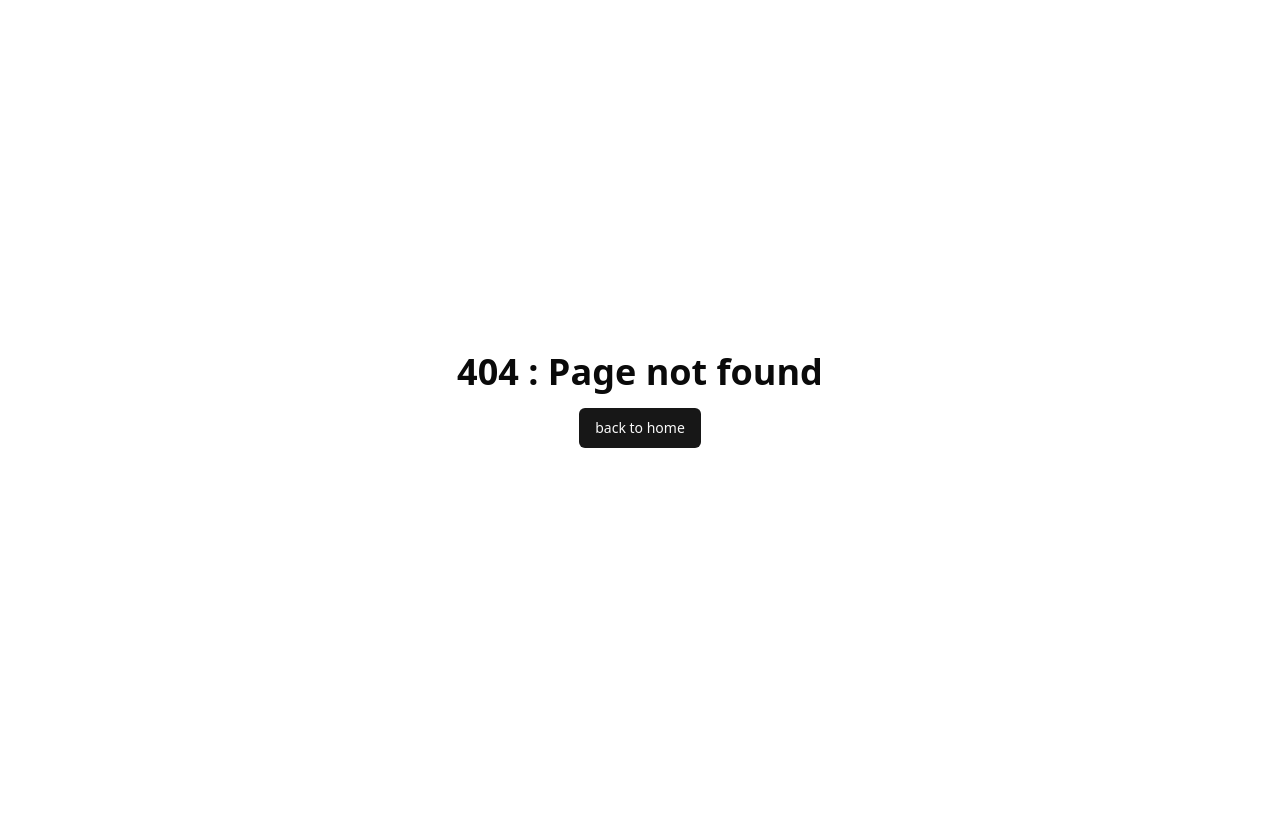
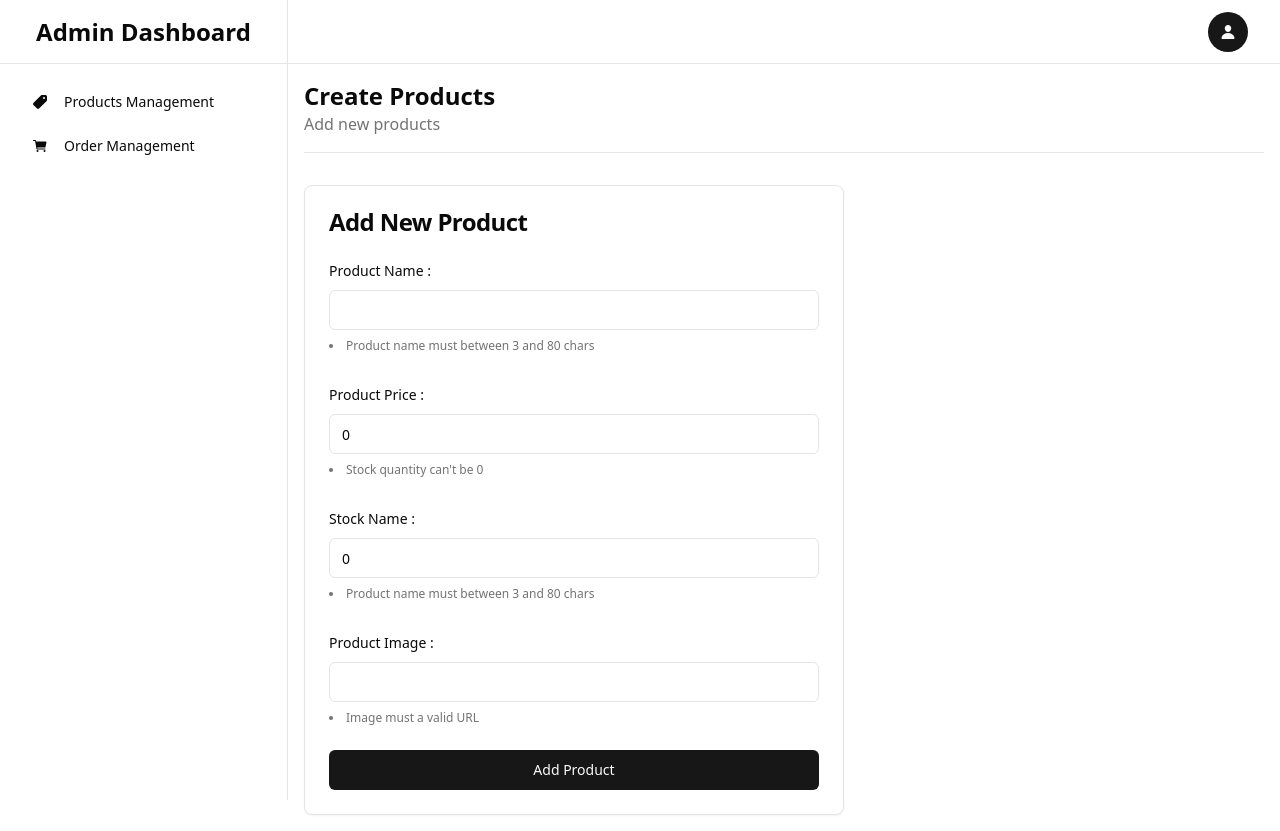
Before and after one commit to GarryAma/react-redux-practice, a React (Vite) app: page /admin/products/create in a window 1280 px wide. Before the commit this address had no page. Before the commit the page ends 800 px from the top, so only its background shows below. Built offline with nearby package versions, Linux system fonts and the light colour scheme.

Commit message:
adding create product page with client-side validation with RHF and zod

```diff
--- a/src/App.jsx
+++ b/src/App.jsx
@@ -8,6 +8,7 @@ import { LoginPage } from "./components/pages/LoginPage";
 import { LoginPageReactHookForm } from "./components/pages/LoginPageReactHookForm";
 import { ProductDetailsPage } from "./components/pages/ProductDetailsPage";
 import { ProductManagementPage } from "./components/pages/admin/ProductManagementPage";
+import { CreateProductPage } from "./components/pages/admin/CreateProductPage";
 
 function App() {
   const { pathname } = useLocation();
@@ -21,7 +22,10 @@ function App() {
         <Route path="/cart" element={<CartPage />} />
         <Route path="/login" element={<LoginPageReactHookForm />} />
         <Route path="/products/:productId" element={<ProductDetailsPage />} />
-        <Route path="/admin/products" element={<ProductManagementPage />} />
+        <Route path="/admin">
+          <Route path="products" element={<ProductManagementPage />} />
+          <Route path="products/create" element={<CreateProductPage />} />
+        </Route>
         <Route path="*" element={<NotFoundPage />} />
       </Routes>
       {!pathname.startsWith("/admin") ? <Footer /> : null}
--- a/src/components/pages/LoginPageReactHookForm.jsx
+++ b/src/components/pages/LoginPageReactHookForm.jsx
@@ -44,7 +44,7 @@ export const LoginPageReactHookForm = () => {
     reValidateMode: "onSubmit",
   });
 
-  // console.log(form);
+  console.log(form);
 
   const handleLogin = (values) => {
     console.log(values);
@@ -82,7 +82,7 @@ export const LoginPageReactHookForm = () => {
                 control={form.control}
                 name="password"
                 render={(jajal) => {
-                  // console.log(jajal);
+                  console.log(jajal);
                   return (
                     <FormItem>
                       <FormLabel>Password :</FormLabel>
--- /dev/null
+++ b/src/components/pages/admin/CreateProductPage.jsx
@@ -0,0 +1,139 @@
+import { AdminLayout } from "@/components/layout/AdminLayout";
+import { Button } from "@/components/ui/button";
+import {
+  Card,
+  CardContent,
+  CardFooter,
+  CardHeader,
+  CardTitle,
+} from "@/components/ui/card";
+import {
+  Form,
+  FormControl,
+  FormDescription,
+  FormField,
+  FormItem,
+  FormLabel,
+  FormMessage,
+} from "@/components/ui/form";
+import { Input } from "@/components/ui/input";
+import { zodResolver } from "@hookform/resolvers/zod";
+import React from "react";
+import { useForm } from "react-hook-form";
+import { z } from "zod";
+
+const CreateProductFormSchema = z.object({
+  name: z
+    .string()
+    .min(3, "Your product name is under 3 chars")
+    .max(80, "your product name is over 80 chars"),
+
+  price: z.coerce.number().min(1, "invalid price - under $ 1 AUD"),
+  stock: z.coerce.number().min(1, "stock cant be 0"),
+  imageUrl: z.string().url("use a valid URL"),
+});
+
+export const CreateProductPage = () => {
+  const form = useForm({
+    defaultValues: {
+      name: "",
+      price: 0,
+      stock: 0,
+      imageUrl: "",
+    },
+    resolver: zodResolver(CreateProductFormSchema),
+    reValidateMode: "onSubmit",
+  });
+
+  const handleCreateProduct = (allValues) => {
+    console.log(allValues);
+  };
+
+  return (
+    <AdminLayout title="Create Products" description="Add new products">
+      <Form {...form}>
+        <form
+          className="max-w-[540px] w-full"
+          onSubmit={form.handleSubmit(handleCreateProduct)}
+        >
+          <Card>
+            <CardHeader>
+              <CardTitle>Add New Product</CardTitle>
+            </CardHeader>
+            <CardContent className="flex flex-col space-y-7">
+              <FormField
+                control={form.control}
+                name="name"
+                render={({ field }) => (
+                  <FormItem>
+                    <FormLabel>Product Name :</FormLabel>
+                    <FormControl>
+                      <Input {...field} />
+                    </FormControl>
+                    <FormDescription>
+                      <li>Product name must between 3 and 80 chars</li>
+                    </FormDescription>
+                    <FormMessage />
+                  </FormItem>
+                )}
+              />
+              <FormField
+                control={form.control}
+                name="price"
+                render={({ field }) => (
+                  <FormItem>
+                    <FormLabel>Product Price :</FormLabel>
+                    <FormControl>
+                      <Input type="number" {...field} />
+                    </FormControl>
+                    <FormDescription>
+                      <li>Stock quantity can't be 0</li>
+                    </FormDescription>
+                    <FormMessage />
+                  </FormItem>
+                )}
+              />
+              <FormField
+                control={form.control}
+                name="stock"
+                render={({ field }) => (
+                  <FormItem>
+                    <FormLabel>Stock Name :</FormLabel>
+                    <FormControl>
+                      <Input type="number" {...field} />
+                    </FormControl>
+                    <FormDescription>
+                      <li>Product name must between 3 and 80 chars</li>
+                    </FormDescription>
+                    <FormMessage />
+                  </FormItem>
+                )}
+              />
+              <FormField
+                control={form.control}
+                name="imageUrl"
+                render={({ field }) => (
+                  <FormItem>
+                    <FormLabel>Product Image :</FormLabel>
+                    <FormControl>
+                      <Input {...field} />
+                    </FormControl>
+                    <FormDescription>
+                      <li>Image must a valid URL</li>
+                    </FormDescription>
+                    <FormMessage />
+                  </FormItem>
+                )}
+              />
+            </CardContent>
+            <CardFooter>
+              <Button className="w-full" variant="default" type="submit">
+                Add Product
+              </Button>
+            </CardFooter>
+          </Card>
+        </form>
+      </Form>
+    </AdminLayout>
+  );
+};
--- a/src/components/pages/admin/ProductManagementPage.jsx
+++ b/src/components/pages/admin/ProductManagementPage.jsx
@@ -1,5 +1,7 @@
 import { AdminLayout } from "@/components/layout/AdminLayout";
 import { Button } from "@/components/ui/button";
+import { Input } from "@/components/ui/input";
+import { Label } from "@/components/ui/label";
 import {
   Pagination,
   PaginationContent,
@@ -17,7 +19,7 @@ import { axiosInstance } from "@/lib/axios";
 import { ChevronLeft, ChevronRight, Ellipsis } from "lucide-react";
 import React, { useEffect, useState } from "react";
 import { IoAdd } from "react-icons/io5";
-import { useSearchParams } from "react-router-dom";
+import { Link, useSearchParams } from "react-router-dom";
 
 export const ProductManagementPage = () => {
   const [products, setProducts] = useState([]);
@@ -26,6 +28,9 @@ export const ProductManagementPage = () => {
   const [hasNextPage, setHasNextPage] = useState(false);
   // console.log(hasNextPage);
 
+  const [productName, setProductName] = useState("");
+  // console.log(productName);
+  // console.log(searchParams.get("search"));
   // console.log("this render");
 
   const handleNextPage = () => {
@@ -35,11 +40,17 @@ export const ProductManagementPage = () => {
   };
 
   const handlePreviousPage = () => {
-    if (Number(searchParams.get("halaman")) > 1) {
-      searchParams.set("halaman", Number(searchParams.get("halaman")) - 1);
+    searchParams.set("halaman", Number(searchParams.get("halaman")) - 1);
+    setSearchParams(searchParams);
+  };
+
+  const searchProduct = () => {
+    if (productName) {
+      searchParams.set("search", productName);
       setSearchParams(searchParams);
     } else {
-      alert("sudah ada di halaman 1");
+      searchParams.delete("search");
+      setSearchParams(searchParams);
     }
   };
 
@@ -52,6 +63,9 @@ export const ProductManagementPage = () => {
           // _limit: 5, =>if we use _page we're not allowed to use _limit anymore(json-server), we must use _per_page(json-server)
           _per_page: 5,
           _page: Number(searchParams.get("halaman")),
+          name: searchParams.get("search"),
+          // _page: Number(searchParams.get("halaman")),
+          // name: productName,
         },
       });
       // console.log(response.data);
@@ -69,7 +83,7 @@ export const ProductManagementPage = () => {
       setSearchParams(searchParams);
     }
     fetchProducts();
-  }, [searchParams.get("halaman")]);
+  }, [searchParams.get("halaman"), searchParams.get("search")]);
 
   return (
     <>
@@ -79,12 +93,25 @@ export const ProductManagementPage = () => {
         title="Products Management"
         description="Manage our products"
         rightSection={
-          <Button>
-            <IoAdd className="h-4 w-4 mr-2" />
-            Add Product
-          </Button>
+          <Link to={"/admin/products/create"}>
+            <Button>
+              <IoAdd className="h-4 w-4 mr-2" />
+              Add Product
+            </Button>
+          </Link>
         }
       >
+        <div className="mb-6 ">
+          <div className="flex gap-5 justify-center">
+            <Input
+              className="max-w-[400px]"
+              placeholder="Search Products name ..."
+              value={productName}
+              onChange={(e) => setProductName(e.target.value)}
+            />
+            <Button onClick={searchProduct}>search</Button>
+          </div>
+        </div>
         <Table className="p-2 border border-collapse rounded-md">
           {/* {console.log("inside table jalan")}
           {console.log(products)} */}
@@ -153,4 +180,5 @@ export const ProductManagementPage = () => {
   );
 };
 
+//NOTE!!!!!!!
 //why do we use useSearchParams?because it persist the state,so when we refresh, it will stay on the current page and it doenst reset state!!unlike useState,it will reset the state so it will come back to initial state!!
```
